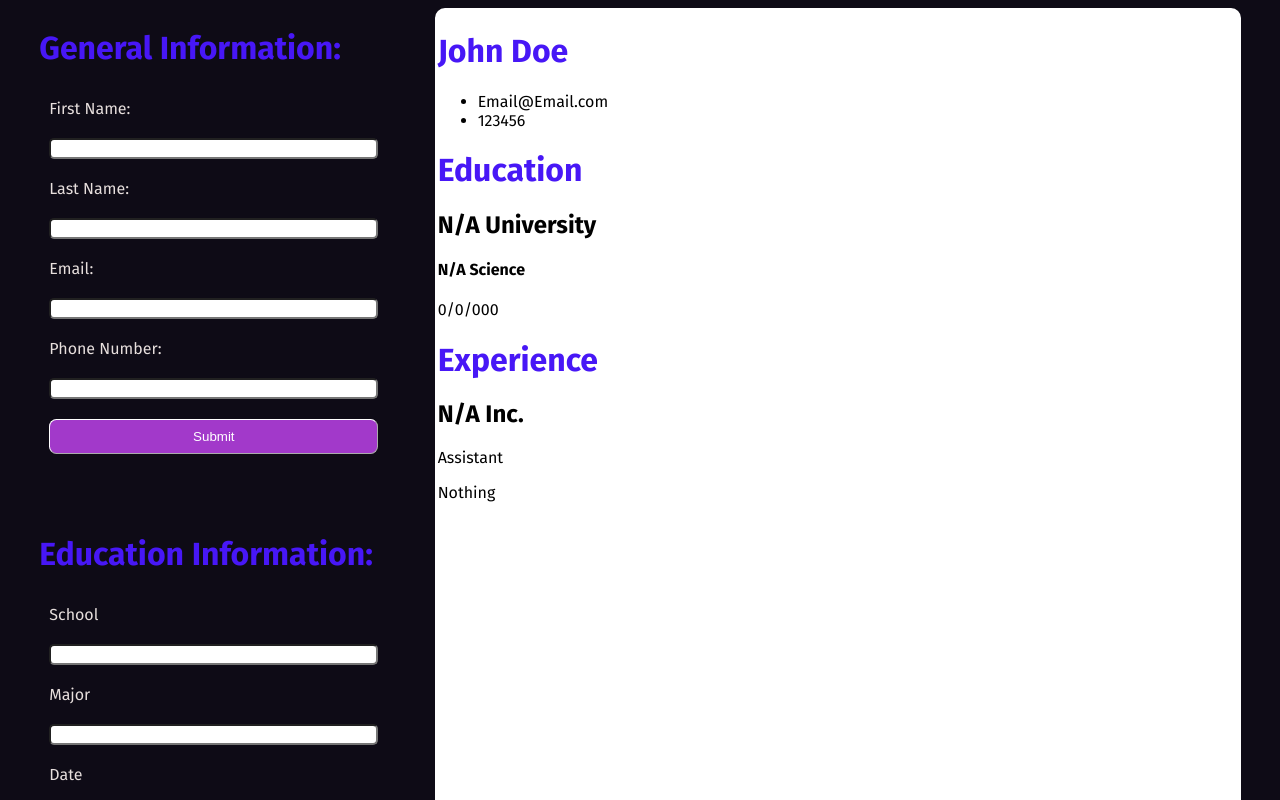
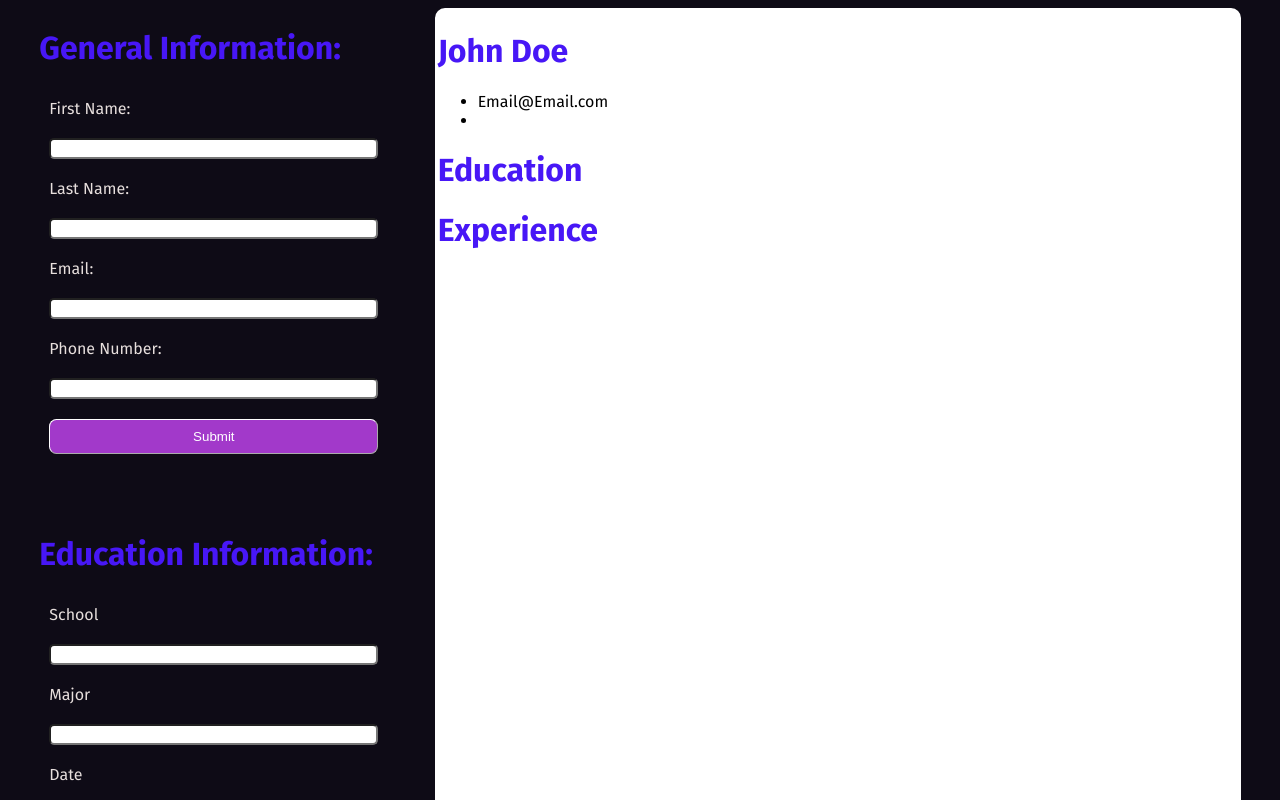
Before and after one commit to iZhGH/CVApp, a React (Vite) app in the folder CV-Application/: page / in a window 1280 px wide. Shown: the top 800 px of the page. Built offline with nearby package versions, Linux system fonts and the light colour scheme.

Commit message:
fix: Not displaying data correctly - Use console.logs to get correct data names to display properly

```diff
--- a/CV-Application/src/App.jsx
+++ b/CV-Application/src/App.jsx
@@ -43,10 +43,12 @@ function App() {
   }
 
   function educationSubmitHandler(info) {
+    console.log("Education Info Received:", info);
     setEducationInfo(info)
   }
 
   function experienceSubmitHandler(info) {
+     console.log("Experience Info Received:", info);
     setExperienceInfo(info)
   }
 
--- a/CV-Application/src/components/EducationInfo.jsx
+++ b/CV-Application/src/components/EducationInfo.jsx
@@ -1,6 +1,6 @@
 import { useState } from "react"
 
-export default function GeneralInfo({onSubmit}) {
+export default function EducationInfo({onSubmit}) {
     const [schoolName,setSchoolName] = useState()
     const [Major, setMajor] = useState()
     const [studyDate, setStudyDate] = useState()
@@ -8,6 +8,7 @@ export default function GeneralInfo({onSubmit}) {
     function handleSubmit(e) {
         e.preventDefault()
         const info = { schoolName, Major, studyDate }
+        console.log("Submitted Info:", info);
         onSubmit(info)
     }
 
--- a/CV-Application/src/components/ExperienceInfo.jsx
+++ b/CV-Application/src/components/ExperienceInfo.jsx
@@ -9,6 +9,7 @@ export default function ExperienceInfo({onSubmit}) {
      function handleSubmit(e) {
         e.preventDefault()
         const info = { companyName, Position, Responsibilities }
+        console.log("Submitted Info:", info);
         onSubmit(info)
     }
 
--- a/CV-Application/src/components/ResumeContent.jsx
+++ b/CV-Application/src/components/ResumeContent.jsx
@@ -1,5 +1,8 @@
 export default function ResumeContent({generalInfo,educationInfo,experienceInfo}) {
 
+    console.log("General Info in ResumeContent:", generalInfo);
+  console.log("Education Info in ResumeContent:", educationInfo);
+  console.log("Experience Info in ResumeContent:", experienceInfo);
 
     return (
         <div>
@@ -7,26 +10,26 @@ export default function ResumeContent({generalInfo,educationInfo,experienceInfo}
             <h1>{generalInfo.firstName} {generalInfo.lastName}</h1>
             <ul>
                <li>{generalInfo.email}</li>
-               <li>{generalInfo.phone}</li>
+               <li>{generalInfo.phoneNumber}</li>
             </ul>
             </div>
 
             <div className="educationInformation">
             <h1>Education</h1>
-            <h2>{educationInfo.school}</h2>
+            <h2>{educationInfo.schoolName}</h2>
             <div className="majorDateInfo">
-            <h4>{educationInfo.major}</h4>
-            <p>{educationInfo.date}</p>
+            <h4>{educationInfo.Major}</h4>
+            <p>{educationInfo.studyDate}</p>
             </div>
 
             </div>
 
             <div className="experienceInformation">
             <h1>Experience</h1>
-            <h2>{experienceInfo.company}</h2>
+            <h2>{experienceInfo.companyName}</h2>
             <div className="positionDateInfo">
-            <p>{experienceInfo.position}</p>
-            <p>{experienceInfo.responsibilities}</p>
+            <p>{experienceInfo.Position}</p>
+            <p>{experienceInfo.Responsibilities}</p>
             </div>
             </div>
 
```
